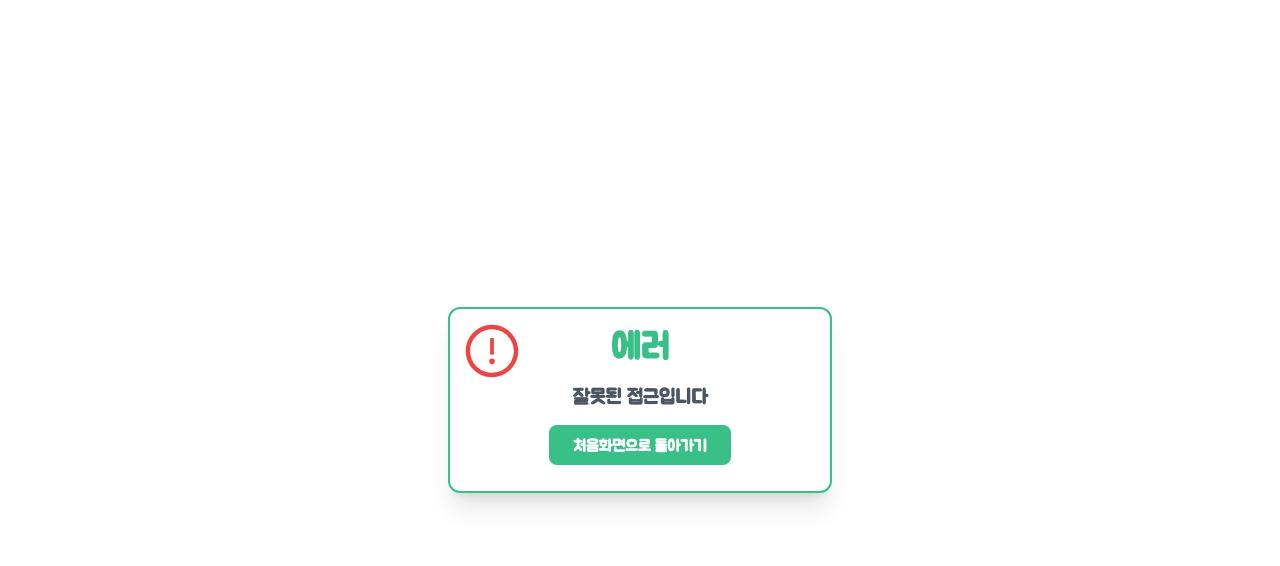
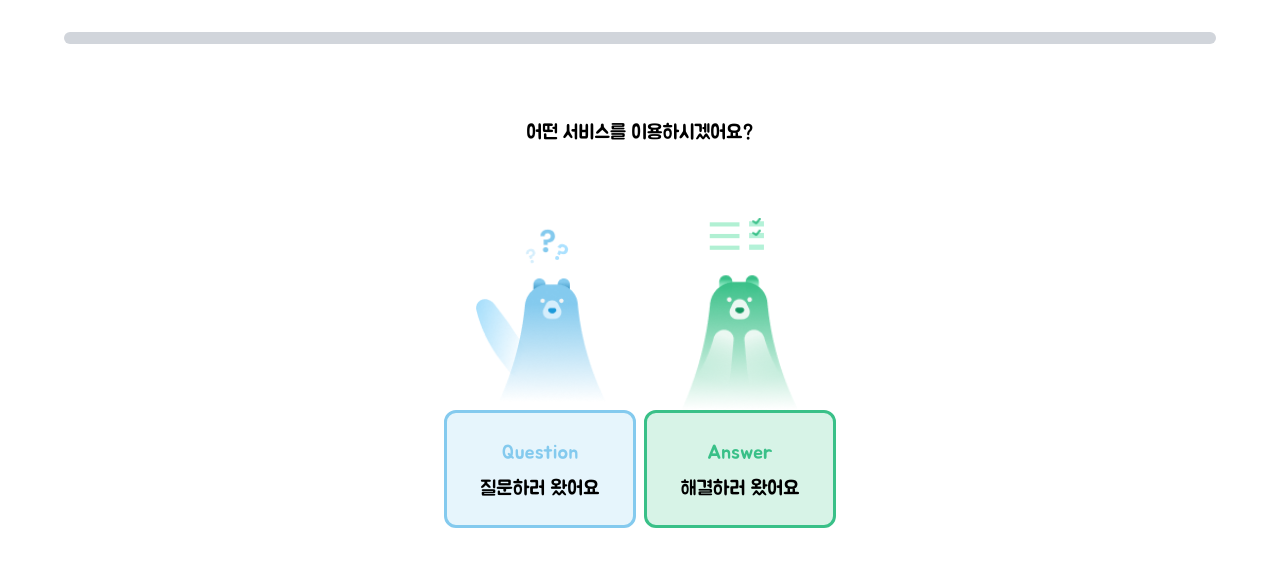
Before and after one commit to LikeLionHackathon-ERICA/Front-end, a React (Vite) app in the folder likedigital/: page /select-service in a window 1280 px wide. Shown: the top 566 px of the page. Built offline with nearby package versions, Linux system fonts and the light colour scheme.

Commit message:
[ADD] 서비스 선택 페이지 추가

```diff
--- a/likedigital/src/main.jsx
+++ b/likedigital/src/main.jsx
@@ -8,18 +8,24 @@ import Login from "./pages/Login.jsx";
 import Register from "./pages/Register.jsx";
 import ProblemView from "./pages/ProblemView.jsx";
 import Error from "./pages/Error.jsx";
+import SelectService from "./pages/SelectService.jsx";
 
 const router = createBrowserRouter([
+  {
+    path: "/select-service",
+    element: <SelectService />,
+    index: true,
+  },
+  {
+    path: "/login",
+    element: <Login />,
+  },
   {
     path: "/",
     element: <App />,
     errorElement: <Error />,
     children: [
-      { index: true, path: "/home", element: <Home /> },
-      {
-        path: "login",
-        element: <Login />,
-      },
+      { path: "/home", element: <Home /> },
       {
         path: "register",
         element: <Register />,
--- /dev/null
+++ b/likedigital/src/pages/SelectService.jsx
@@ -0,0 +1,37 @@
+import React from "react";
+
+const BTN_STYLE =
+  "flex flex-col justify-center items-center gap-2 bg-opacity-20 border-[3px] rounded-xl py-6 px-3";
+export default function SelectService() {
+  return (
+    <section className="flex flex-col h-[70vh] justify-between items-center py-8">
+      <div className="w-[90%] py-[6px] bg-gray-300 rounded-full" />
+      <h1 className="text-xl">어떤 서비스를 이용하시겠어요?</h1>
+
+      <div className="flex justify-center items-center text-xl px-4 gap-2">
+        <div className="flex flex-col">
+          <img
+            className="object-contain w-48 h-48"
+            src="/imgs/Blue.png"
+            alt="Bear"
+          />
+          <div className={`bg-sky border-sky ${BTN_STYLE}`}>
+            <span className="text-sky">Question</span>
+            <span>질문하러 왔어요</span>
+          </div>
+        </div>
+        <div className="flex flex-col">
+          <img
+            className="object-contain w-48 h-48"
+            src="/imgs/Green.png"
+            alt="Bear"
+          />
+          <div className={`bg-primary border-primary ${BTN_STYLE}`}>
+            <span className="text-primary">Answer</span>
+            <span>해결하러 왔어요</span>
+          </div>
+        </div>
+      </div>
+    </section>
+  );
+}
```
Also changed, not shown: likedigital/public/imgs/Blue.png (added), likedigital/public/imgs/Green.png (added).
